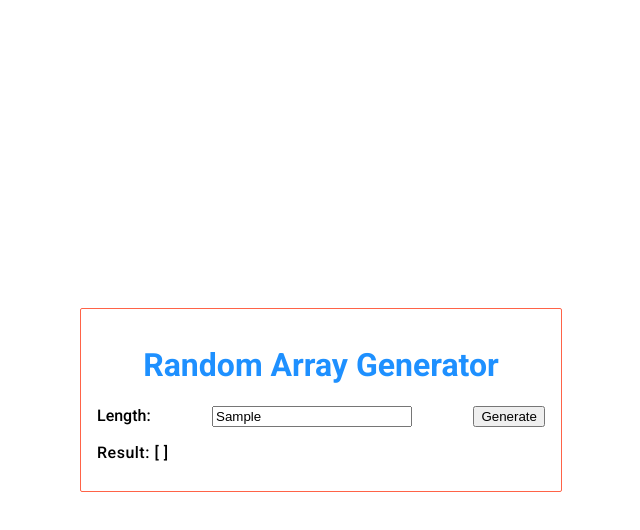
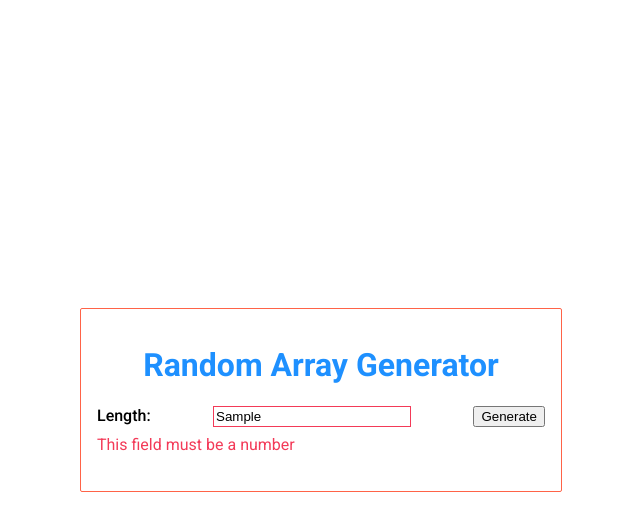
Before and after one commit to namtrantrong18/entry_test_2, a plain HTML site: page index.html in a window 1280 px wide. Both pictures are taken after typing "Sample" into the empty fields and a click on the button "Generate". Shown: the whole page, without its empty margins (319-959 px from the left). Drawn offline with Linux system fonts and the light colour scheme.

Commit message:
Update validate form

```diff
--- a/index.html
+++ b/index.html
@@ -5,60 +5,43 @@
         <meta http-equiv="X-UA-Compatible" content="IE=edge">
         <meta name="viewport" content="width=device-width, initial-scale=1.0">
         <title>Entry Test 2</title>
+        <link rel="stylesheet" href="./style.css">
         <link href="https://fonts.googleapis.com/css2?family=Roboto:wght@300;400;500;700&display=swap" rel="stylesheet">
     </head>
 
-    <style>
-        .container {
-            height : 150px;
-            border : 1px solid tomato;
-            border-radius : 2px;
-            text-align: center;
-            min-width: 35vw;
-            position: absolute;
-            top: 50%;
-            right: 50%;
-            transform: translate(50%, -50%);
-            padding: 16px;
-        }
-        .heading {
-            color: dodgerblue;
-            font-size: 32px;
-        }
-        .input {
-            display: flex;
-            justify-content: space-between;
-            font-weight: 500;
-        }
-        .input__number {
-            min-width: 15vw;
-            outline: none;
-        }
-        .result {
-            display: block;
-            margin-top: 16px;
-            float: left;
-            font-weight: 500;
-            letter-spacing: 0.5px;
-        }
-
-    </style>
-
     <body>
         <div class="app">
-            <div class="container">
+            <form id="form-1" class="form">
+                <div class="form-group">
                     <h1 class="heading">Random Array Generator</h1>
                     <div class="input">
                         <span class="input__label">Length:</span>
                         <input type="text" id="number" class="input__number">
                         <button class="input__generate">Generate</button>
                     </div>
+                    <div class="message">
+                        <span class="form-message"></span>
+                    </div>
                     <div class="result">
                         <span class="result-output"></span>
                     </div>
                 </div>
+            </form>
         </div>
     </body>
 
     <script src="./script.js"></script>
+    <script src="./validate.js"></script>
+    <script>
+        Validator({
+            form: '#form-1',
+            formGroupSelector: '.form-group',
+            errorSelector: '.form-message',
+            rules: [
+                Validator.isRequired('#number'),
+                Validator.isNumber('#number')
+            ],
+
+        })
+    </script>
 </html>
--- a/script.js
+++ b/script.js
@@ -8,11 +8,16 @@ function getArray(n) {
         var number = Math.floor(Math.random() * n + 1)
         arr.push(number)
     }
-    return arr;
+    return arr
 }
 
 generateBtn.onclick = async function() {
-    var numberInput = document.querySelector('#number').value;
-    var arrayResult = getArray(numberInput);
-    result.innerHTML = `Result: [ ${arrayResult} ]`
+    var regex = /^\d+$/
+    var numberInput = document.querySelector('#number').value
+    if(regex.test(numberInput)) {
+        var arrayResult = getArray(numberInput);
+        result.innerHTML = `Result: [ ${arrayResult} ]`
+    } else {
+        result.innerHTML = ` `
+    }
 }
--- /dev/null
+++ b/style.css
@@ -0,0 +1,47 @@
+.form-group {
+    min-height : 150px;
+    border : 1px solid tomato;
+    border-radius : 2px;
+    text-align: center;
+    min-width: 35vw;
+    position: absolute;
+    top: 50%;
+    right: 50%;
+    transform: translate(50%, -50%);
+    padding: 16px;
+    display: flex;
+    flex-direction: column;
+}
+.heading {
+    color: dodgerblue;
+    font-size: 32px;
+}
+.input {
+    display: flex;
+    justify-content: space-between;
+    font-weight: 500;
+}
+.input__number {
+    min-width: 15vw;
+    outline: none;
+    border: 1px solid #b3b3b3;
+}
+
+.message {
+    margin: 8px 0;
+    margin-right: auto;
+}
+
+.result {
+    font-weight: 500;
+    letter-spacing: 0.5px;
+    margin-right: auto;
+}
+
+.form-group.invalid .input__number {
+    border-color: #f33a58;
+}
+
+.form-group.invalid .form-message {
+    color: #f33a58;
+}
--- /dev/null
+++ b/validate.js
@@ -0,0 +1,97 @@
+// Validate form
+function Validator(options) {
+    var formElement = document.querySelector(options.form)
+    var selectorRules = {}
+
+    // Hàm lấy ra phần tử cha
+    function getParent(element, selector) {
+        while(element.parentElement) {
+            if (element.parentElement.matches(selector)) {
+                return element.parentElement
+            }
+            element = element.parentElement
+        }
+    }
+
+    // Hàm thực hiện validate
+    function validate(inputElement, rule) {
+        var errorMessage
+        var errorElement = getParent(inputElement, options.formGroupSelector).querySelector(options.errorSelector)
+
+        var tests = selectorRules[rule.selector]
+
+        for (var i = 0; i < tests.length; i++) {
+            errorMessage = tests[i](inputElement.value)
+            if (errorMessage) break;
+        }
+
+        if(errorMessage) {
+            errorElement.innerText = errorMessage
+            getParent(inputElement, options.formGroupSelector).classList.add('invalid')
+        } else {
+            errorElement.innerText = ''
+            getParent(inputElement, options.formGroupSelector).classList.remove('invalid')
+        }
+
+        return !errorMessage
+    }
+
+    // Lọc ra các rule
+    if (formElement) {
+        formElement.onsubmit = function(e) {
+            e.preventDefault();
+
+            var isFormValid = true;
+            // Lặp qua từng rule và validate
+            options.rules.forEach(function (rule) {
+                var inputElement = formElement.querySelector(rule.selector)
+                var isValid = validate(inputElement, rule);
+                if (!isValid) {
+                    isFormValid = false;
+                }
+            });
+        }
+        // Lặp qua mỗi rule và xử lý yêu cầu
+        options.rules.forEach(function(rule) {
+            // Lưu lại các rule cho mỗi input
+            if (Array.isArray(selectorRules[rule.selector])) {
+                selectorRules[rule.selector].push(rule.test)
+            } else {
+                selectorRules[rule.selector] = [rule.test]
+            }
+
+            // Xử lý các sự kiện blur, input,...
+            var inputElements = formElement.querySelectorAll(rule.selector)
+            Array.from(inputElements).forEach(function(inputElement) {
+                inputElement.onblur = function() {
+                    validate(inputElement, rule)
+                }
+                inputElement.oninput= function() {
+                    var errorElement = getParent(inputElement, options.formGroupSelector).querySelector(options.errorSelector)
+                    errorElement.innerText = ' '
+                    getParent(inputElement, options.formGroupSelector).classList.remove('invalid')
+                }
+            })
+        })
+    }
+
+}
+
+Validator.isRequired = function(selector) {
+    return {
+        selector : selector,
+        test : function(value) {
+            return value ? undefined : 'This field is required'
+        }
+    }
+}
+
+Validator.isNumber = function(selector) {
+    return {
+        selector : selector,
+        test : function(value) {
+            var regex = /^\d+$/
+            return regex.test(value) ? undefined : 'This field must be a number'
+        }
+    }
+}
```
Lines whose indentation alone changed are shown as unchanged.
